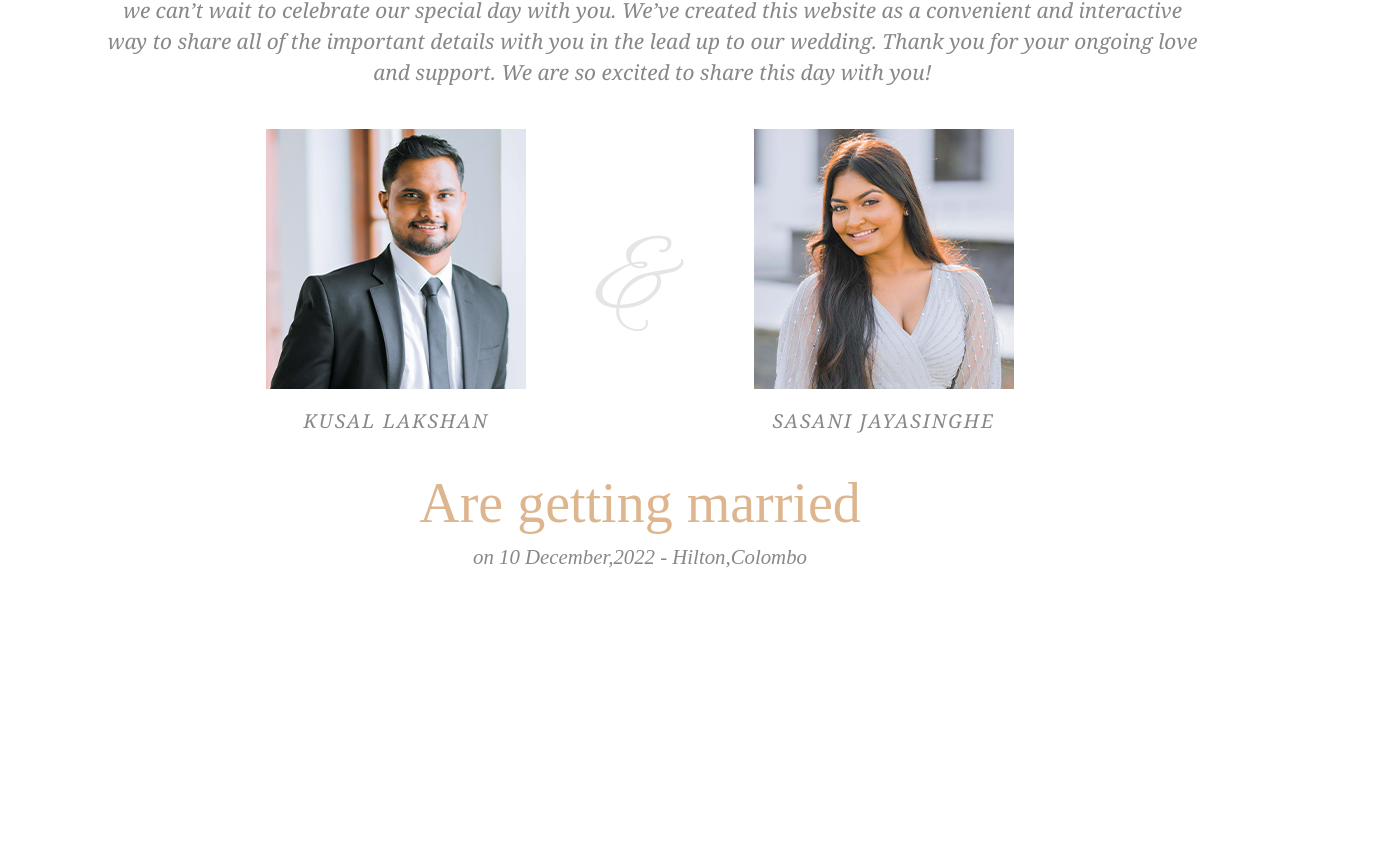
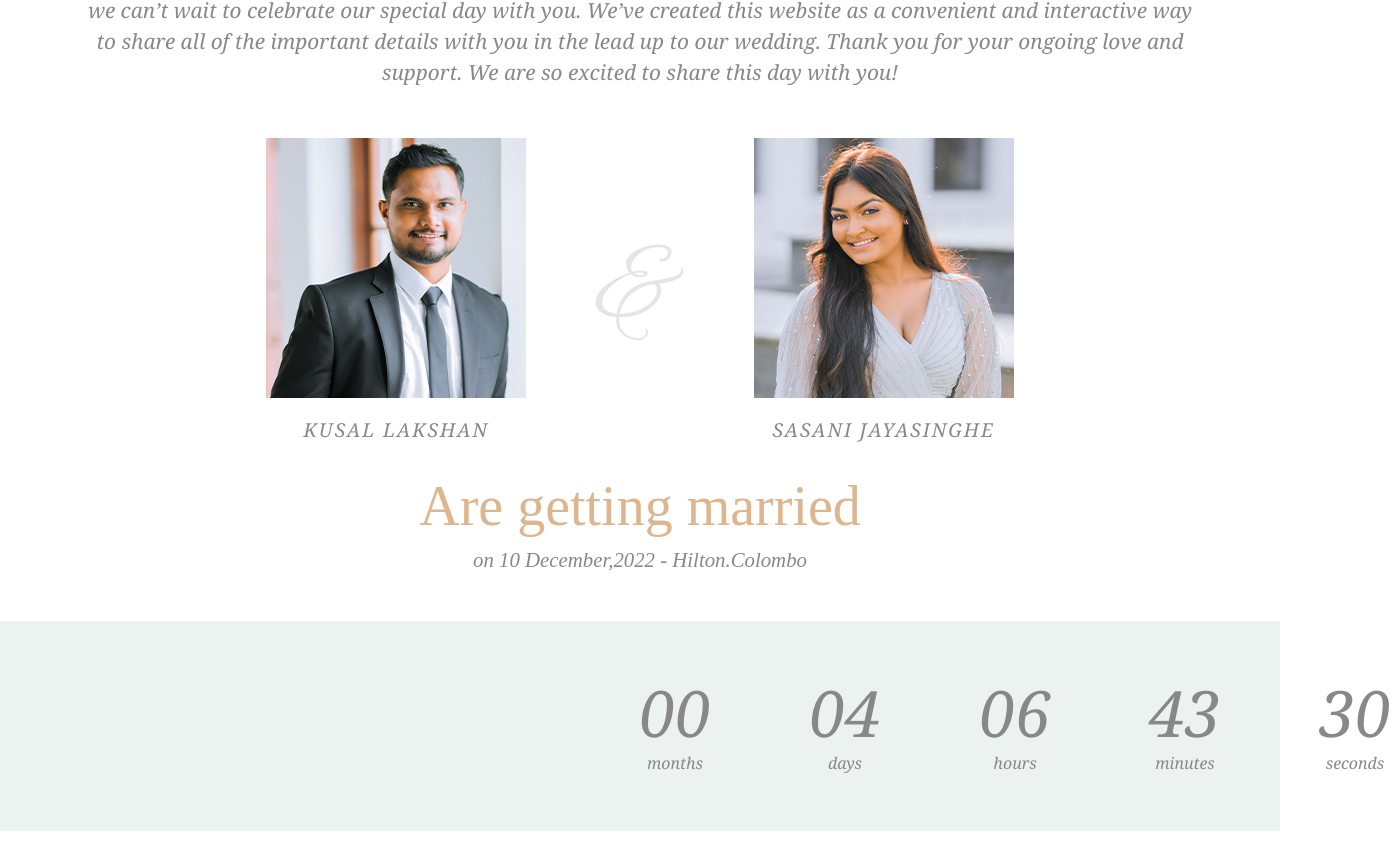
Before and after one commit to Janith-Umeda/weddingProfile, a React (Create React App) app: page / in a window 1280 px wide. Shown: the part 1132-2000 px from the top of the page, 1391 px wide, since content can reach past the window. Before the commit the page ends 1710 px from the top, so only its background shows below. Built offline with nearby package versions, Linux system fonts and the light colour scheme; a web font is replaced by a local one.

Commit message:
developing

```diff
--- a/src/App.jsx
+++ b/src/App.jsx
@@ -1,3 +1,4 @@
+import CountDown from './components/countDown';
 import SlideShow from './components/hearoSlideShow';
 import MusicBtn from './components/music';
 import NavigationBar from './components/navbar';
@@ -8,6 +9,24 @@ function App() {
 
   const Images = ['s4.jpg','s6.jpg','sss.jpg'];
   const bgMusic = "/music/bgmusic.mp3";
+  const welcomeData = {
+    heading:'Welcome to our wedding website.',
+    description:`we can’t wait to celebrate our special day with you.
+                We’ve created this website as a convenient and interactive way to
+                share all of the important details with you in the lead up to our
+                wedding. Thank you for your ongoing love and support. We are so
+                excited to share this day with you!`,
+    groom:{
+      image:'/images/p1.jpg',
+      name:'KUSAL LAKSHAN'
+    },
+    bride:{
+      image:'/images/p2.jpg',
+      name:'SASANI JAYASINGHE'
+    },
+    date:'10 December,2022',
+    venue:'Hilton.Colombo'
+  }
 
   return (
     <>
@@ -16,8 +35,9 @@ function App() {
       <div className="" id="intro">
         <NavigationBar/>
         <div className="container">
-          <Welcome/>
+          <Welcome data={welcomeData}/>
         </div>
+        <CountDown />
       </div>
     </>
   );
--- /dev/null
+++ b/src/components/countDown.jsx
@@ -0,0 +1,67 @@
+import { useState } from "react"
+
+export default function CountDown({time}){
+
+    time = 'Jul 21, 2023 23:45:00';
+    const [month,setMonth] = useState();
+    const [day,setDay] = useState();
+    const [hours,setHours] = useState();
+    const [minute,setMinute] = useState();
+    const [sec,setSec] = useState();
+
+    const cd = new Date(time).getTime();
+
+    function resolz(t){
+        return t < 10 ? `0${t}` : t;
+    }
+
+    const tick = setInterval(()=>{
+        const dist = cd - new Date().getTime();
+        const dobj = new Date(dist);
+
+        const d = Math.floor(dist / (1000 * 60 * 60 * 24));
+        const h = Math.floor((dist % (1000 * 60 * 60 * 24)) / (1000 * 60 * 60));
+        const m = Math.floor((dist % (1000 * 60 * 60)) / (1000 * 60));
+        const s = Math.floor((dist % (1000 * 60)) / 1000);
+
+        setMonth(dobj.getMonth());
+        setDay(dobj.getDate());
+        setHours(dobj.getHours());
+        setMinute(dobj.getMinutes());
+        setSec(dobj.getSeconds());
+
+        if(dist < 0){
+            clearInterval(tick);
+        }
+
+    },1000);
+
+    return (
+        <div className="timer-section mt-5 mb-5">
+            <div className="timer-wrap">
+                <div className="timer">
+                    <div className="tick">
+                        <span className="tick-number">{resolz(month)}</span>
+                        <span className="tick-name">months</span>
+                    </div>
+                    <div className="tick">
+                        <span className="tick-number">{resolz(day)}</span>
+                        <span className="tick-name">days</span>
+                    </div>
+                    <div className="tick">
+                        <span className="tick-number">{resolz(hours)}</span>
+                        <span className="tick-name">hours</span>
+                    </div>
+                    <div className="tick">
+                        <span className="tick-number">{resolz(minute)}</span>
+                        <span className="tick-name">minutes</span>
+                    </div>
+                    <div className="tick">
+                        <span className="tick-number">{resolz(sec)}</span>
+                        <span className="tick-name">seconds</span>
+                    </div>
+                </div>
+            </div>
+        </div>
+    )
+}
--- a/src/components/hearoSlideShow.jsx
+++ b/src/components/hearoSlideShow.jsx
@@ -1,16 +1,23 @@
 import Carousel from 'react-bootstrap/Carousel';
-import {motion} from 'framer-motion';
+import {motion,useScroll} from 'framer-motion';
 import {TfiAngleDoubleDown} from 'react-icons/tfi';
 
 export default function SlideShow({Images}) {
+
+    const {scrollY} = useScroll();
+
   return (
     <div className='slide-section'>
         <Carousel fade>
             {Images?.map((src,i)=>{
                 return(
                     <Carousel.Item key={i} interval={5000}>
-                        <img
+                        <motion.img
                             className="d-block w-100 slide-image"
+                            style={{
+                                translateY:scrollY,
+                                transition:'0.2s easeInOut'
+                            }}
                             src={`/images/${src}`}
                             alt={src}
                         />
--- a/src/components/navbar.jsx
+++ b/src/components/navbar.jsx
@@ -1,13 +1,30 @@
-
-import { useState } from 'react';
+import { useRef, useState } from 'react';
 import {CgClose, CgMenu} from 'react-icons/cg';
 
 export default function NavigationBar(){
 
     const [mobileToggle,setToggle] = useState(false);
+    const [isClipped,setClipped] = useState(false);
+    const navBar = useRef();
+
+    window.onscroll = ()=>{
+        const navAttachDim = navBar.current.getBoundingClientRect();
+        if(navAttachDim.top < 0 ){
+            if(!isClipped){
+                setClipped(true);
+            }
+        }else{
+            if(navAttachDim.bottom < 0){
+                setClipped(true);
+            }else{
+                if(isClipped){setClipped(false)};
+            }
+        }
+    }
 
     return (
-        <div className="Navbar">
+        <div ref={navBar} style={{height:'71px'}}>
+            <div className={`Navbar ${isClipped ? 'fixed-top' : ''}`} >
                 <div className="nav-content">
                     <div className="wrapper">
                         <div className="brand">
@@ -42,5 +59,6 @@ export default function NavigationBar(){
                     </div>
                 </div>
             </div>
+        </div>
     )
 }
--- a/src/components/welcome.jsx
+++ b/src/components/welcome.jsx
@@ -1,6 +1,6 @@
 import {motion} from 'framer-motion';
 
-export default function Welcome(){
+export default function Welcome({data}){
 
     const container = {
     hidden: { opacity: 1, },
@@ -32,32 +32,28 @@ export default function Welcome(){
                 <motion.h2
                     variants={item}
                 >
-                    Welcome to our wedding website.
+                    {data.heading}
                 </motion.h2>
                 <motion.p
                     variants={item}
                 >
-                    we can’t wait to celebrate our special day with you.
-                    We’ve created this website as a convenient and interactive way to
-                    share all of the important details with you in the lead up to our
-                    wedding. Thank you for your ongoing love and support. We are so
-                    excited to share this day with you!
+                    {data.description}
                 </motion.p>
             </motion.div>
             <motion.div
-                className="couple"
+                className="couple mt-4 mb-4"
                 initial="hidden"
                 whileInView="visible"
                 variants={container}
             >
                 <motion.div variants={item} className="text-center">
-                    <img src="/images/p1.jpg" width="260" height="260" alt="groom" />
-                    <h5>KUSAL LAKSHAN</h5>
+                    <img src={data.groom?.image} width="260" height="260" alt="groom" />
+                    <h5>{data.groom?.name}</h5>
                 </motion.div>
                 <motion.img variants={item} src="/images/andSep.png" width="160" height="100" alt="and" />
                 <motion.div variants={item} className="text-center">
-                    <img src="/images/p2.jpg" width="260" height="260" alt="bride" />
-                    <h5>SASANI JAYASINGHE</h5>
+                    <img src={data.bride?.image} width="260" height="260" alt="bride" />
+                    <h5>{data.bride?.name}</h5>
                 </motion.div>
             </motion.div>
             <motion.div
@@ -67,7 +63,9 @@ export default function Welcome(){
                 whileInView="visible"
             >
                 <motion.h4 variants={item}>Are getting married</motion.h4>
-                <motion.h5 variants={item}>on 10 December,2022 - Hilton,Colombo</motion.h5>
+                <motion.h5 variants={item}>
+                    {`on ${data.date} - ${data.venue}`}
+                </motion.h5>
             </motion.div>
         </div>
     );
--- a/src/css/App.css
+++ b/src/css/App.css
@@ -196,7 +196,7 @@
 }
 
 .welcome-section .welcome-heading{
-  padding: 0px 0px 25px 25px;
+  padding: 0px 0px 10px 0px;
 }
 
 .welcome-section .welcome-heading>h2{
@@ -248,6 +248,48 @@
   font-family: 'Georgia,Times,"Times New Roman",serif'
 }
 
+.timer-section{
+  background-color: #ecf2f0;
+  font-family: Georgia,Times,"Times New Roman",serif;
+}
+
+.timer-section .timer-wrap{
+  padding: 60px 0px;
+  display: block;
+  margin: auto;
+  width:0%;
+}
+
+.timer{
+  display: flex;
+  flex-direction: row;
+  gap:100px;
+  align-items: center;
+  justify-content: space-around;
+}
+
+.timer .tick{
+  display: flex;
+  flex-direction: column;
+  gap: 10px;
+  align-items: center;
+  justify-content: space-between;
+  color:#888;
+  width:70px;
+}
+
+.timer .tick .tick-number{
+  font-size: 400%;
+  font-style: italic;
+  line-height: 1;
+}
+
+.timer .tick .tick-name{
+  font-size: 100%;
+  font-style: italic;
+  line-height: 1;
+}
+
 /* Tablets */
 @media only screen and (max-width:768px){
   .slide-image{
@@ -265,6 +307,19 @@
     height: 720px;
     object-fit: cover;
   }
+  .welcome-section .couple{
+    flex-direction: column;
+    gap: 25px;
+  }
+  .welcome-section .welcome-heading>h2{
+    font-size: 325%;
+  }
+  .welcome-section .welcome-heading>p{
+    font-size: 110%;
+  }
+  .welcome-section .footer>h4{
+    font-size: 315%;
+  }
 }
 
 /* Laptop 1024 */
```
Lines whose indentation alone changed are shown as unchanged.
